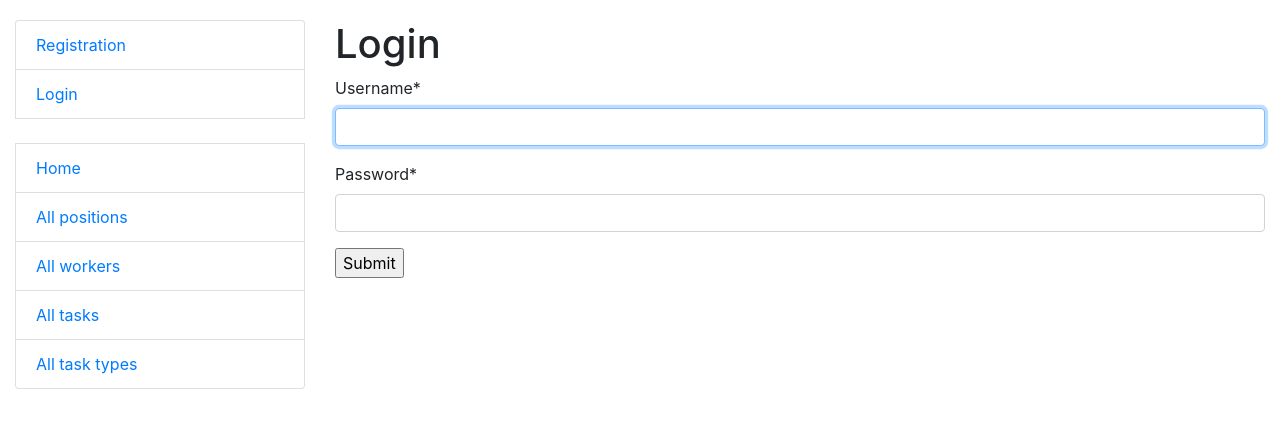
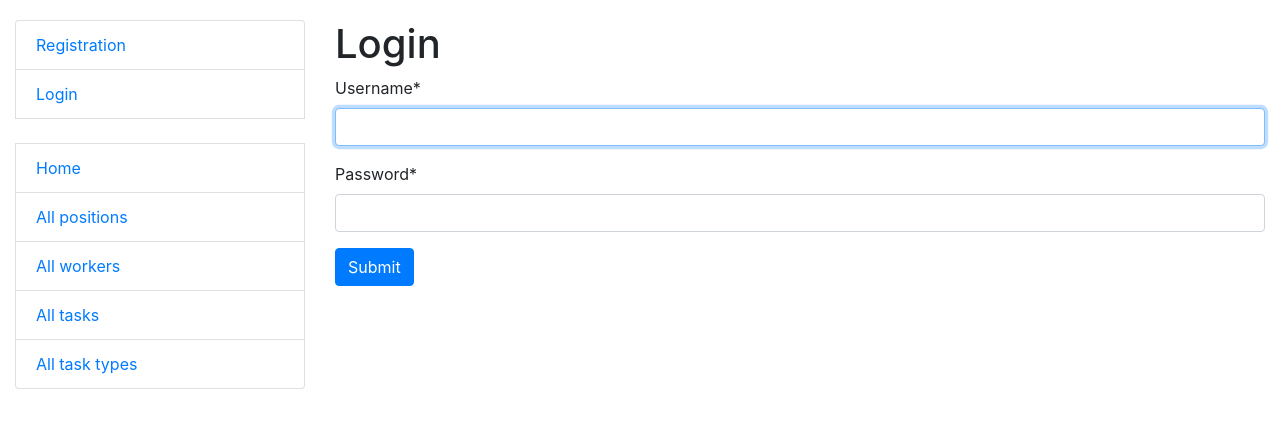
Before and after one commit to neagarr/task_manager, a Django app: page /accounts/login/ in a window 1280 px wide. Shown: the top 428 px of the page. Run offline with Django 5.2, Linux system fonts and the light colour scheme; some libraries are stand-ins or nearby versions.

Commit message:
add class for 'Submit' button

```diff
--- a/templates/registration/login.html
+++ b/templates/registration/login.html
@@ -8,7 +8,7 @@
   <form action="{% url 'login' %}" method="post">
     {% csrf_token %}
     {{ form|crispy }}
-    <input type="submit" value="Submit">
+    <input class="btn btn-primary" type="submit" value="Submit">
     <input type="hidden" name="next" value="{{ next }}">
   </form>
 {% endblock %}
```
